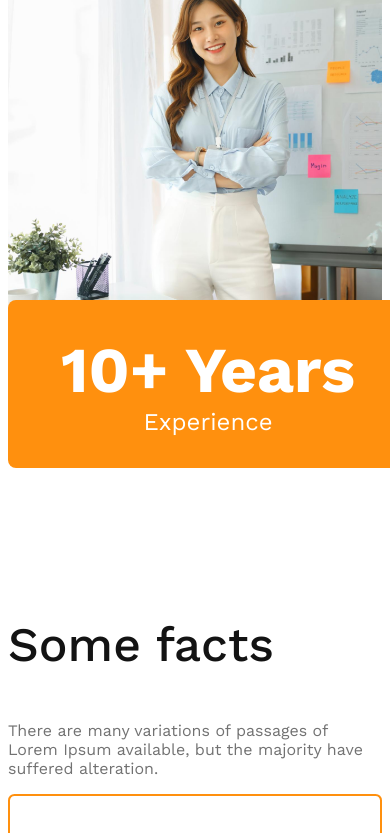
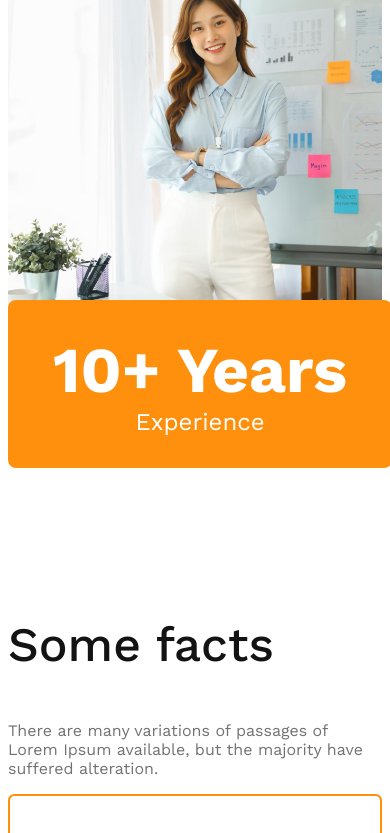
Before and after one commit to jubaerahmedtamim/g3-architects-website, a plain HTML site: page index.html in a window 390 px wide. Shown: the part 4136-4969 px from the top of the page. Drawn offline with nearby package versions, Linux system fonts and the light colour scheme.

Commit message:
ten years badge correction

```diff
--- a/styles/architects.css
+++ b/styles/architects.css
@@ -228,6 +228,12 @@ footer{
         width: 100%;
         height: 100%;
     }
+    .ten-year-badge{
+        background-color: #ff900e;
+        border-radius: .5rem;
+        color: #fff;
+        width: 20rem;
+    }
 
 
 }
```
